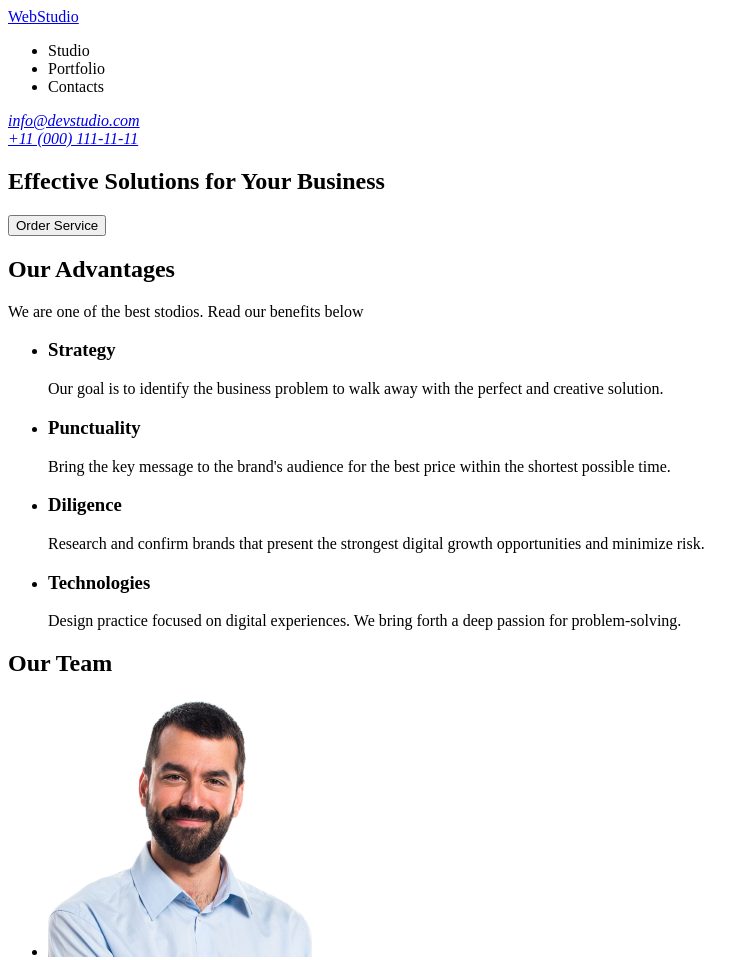
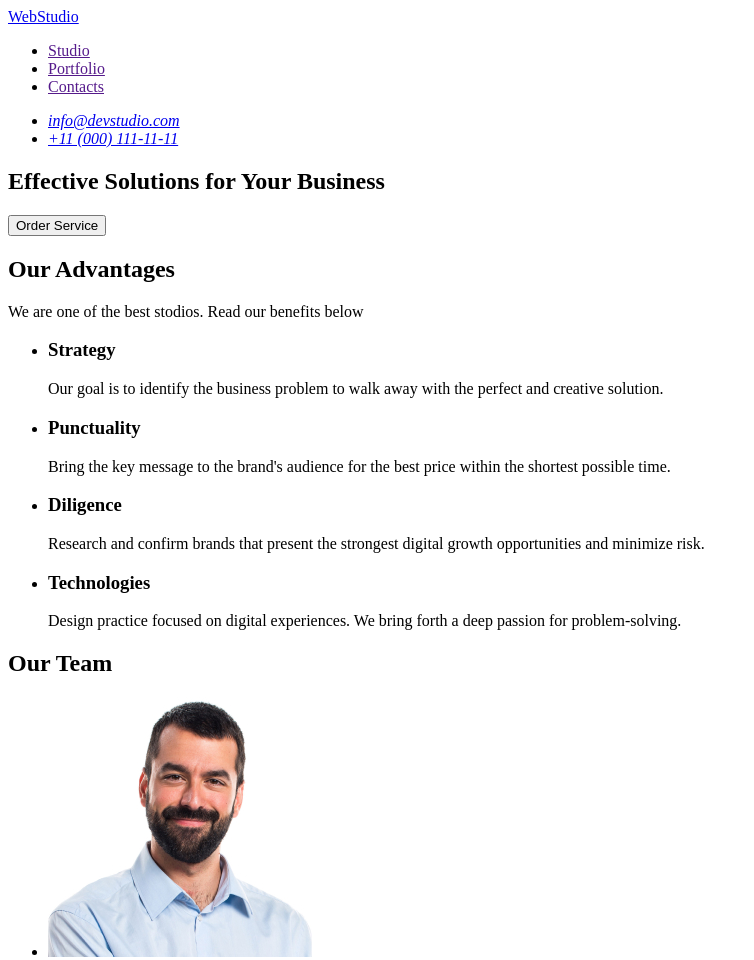
Before and after one commit to danilkagugu/goit-markup-hw-01, a plain HTML site: page index.html in a window 1280 px wide. Shown: the top 960 px of the page, without its empty margins (0-754 px from the left). Drawn offline with Linux system fonts and the light colour scheme.

Commit message:
finalization index.html

```diff
--- a/index.html
+++ b/index.html
@@ -11,14 +11,16 @@
       <nav>
         <a href="./index.html">WebStudio</a>
         <ul>
-          <li><a href=""></a>Studio</li>
-          <li><a href=""></a>Portfolio</li>
-          <li><a href=""></a>Contacts</li>
+          <li><a href="">Studio</a></li>
+          <li><a href="">Portfolio</a></li>
+          <li><a href="">Contacts</a></li>
         </ul>
       </nav>
       <address>
-        <a href="mailto:info@devstudio.com">info@devstudio.com</a><br />
-        <a href="tel:+11000111111">+11 (000) 111-11-11</a>
+        <ul>
+          <li><a href="mailto:info@devstudio.com">info@devstudio.com</a></li>
+          <li><a href="tel:+11000111111">+11 (000) 111-11-11</a></li>
+        </ul>
       </address>
     </header>
     <!-- Main -->
```
